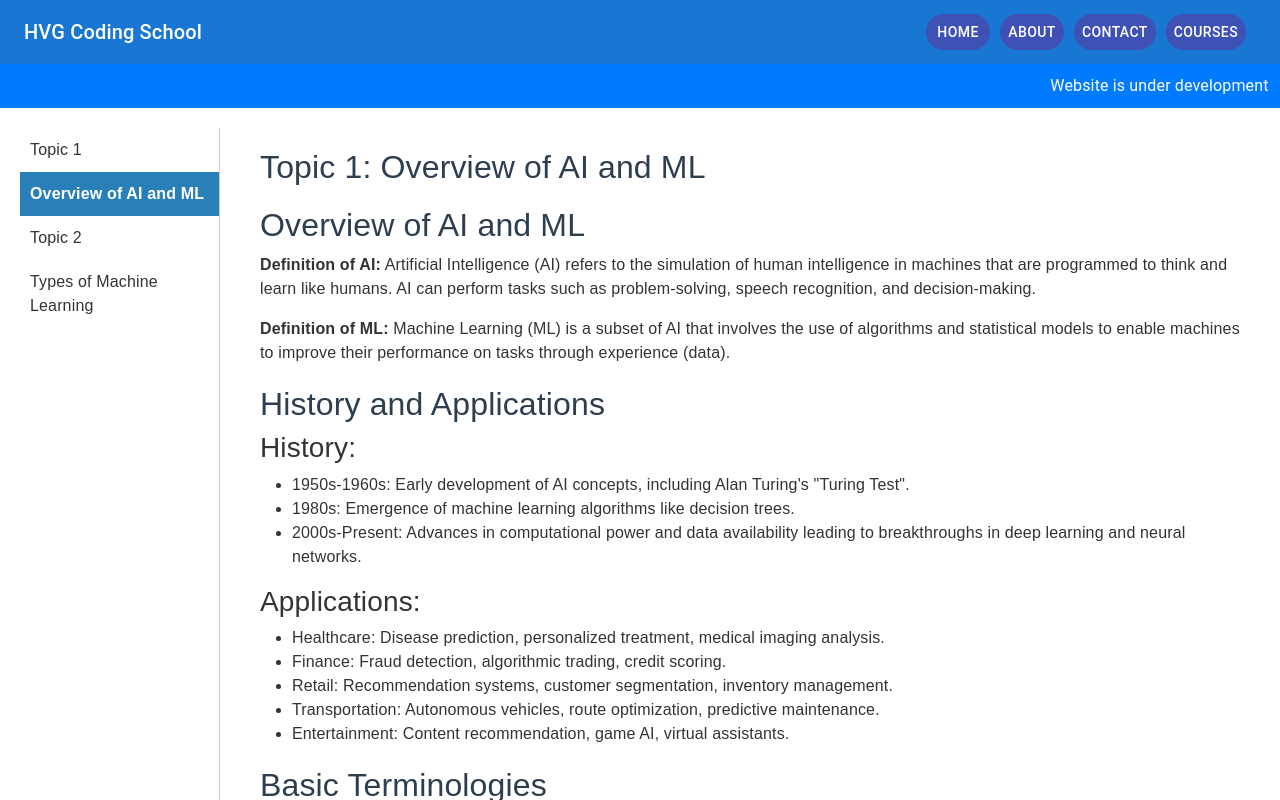
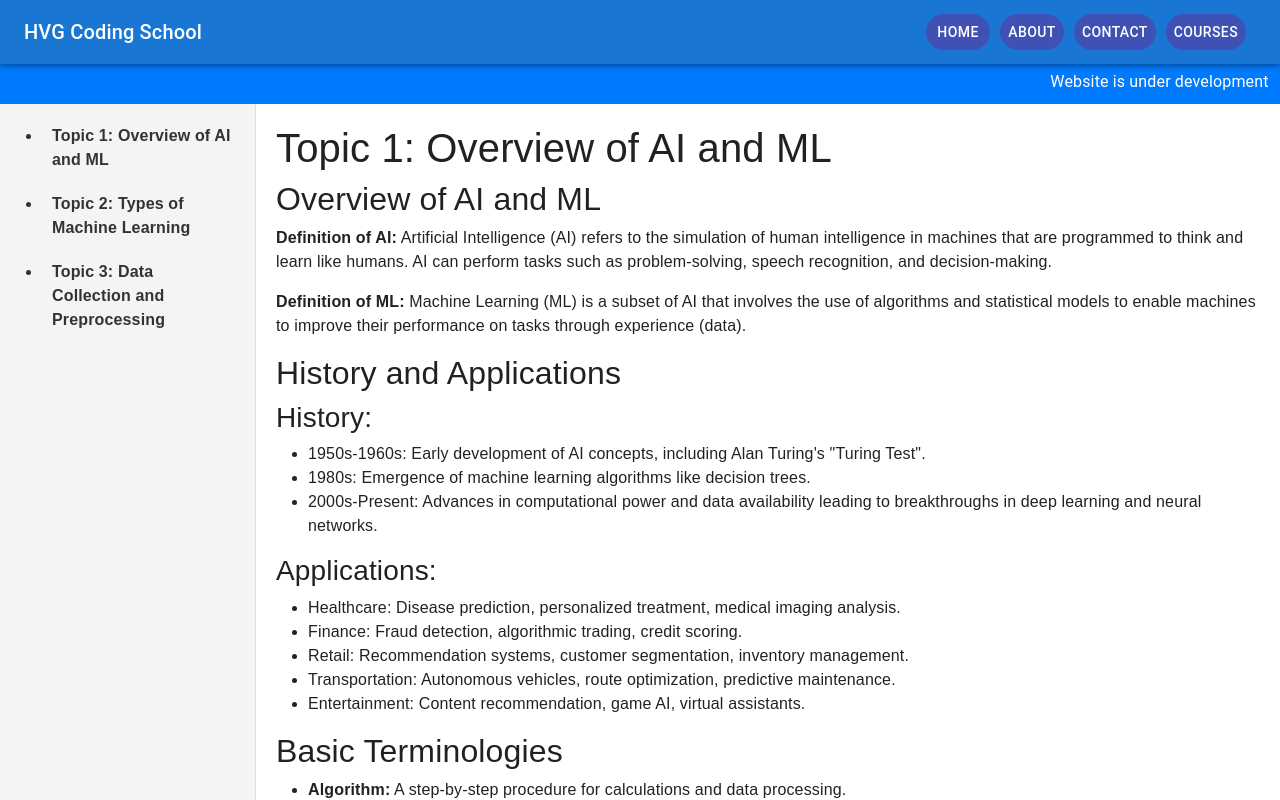
Before and after one commit to VamshiGangadhar/HVG_Coding_School, a React (Create React App) app: page /courses/AIandML in a window 1280 px wide. Shown: the top 800 px of the page. Built offline with nearby package versions, Linux system fonts and the light colour scheme.

Commit message:
rmeoved unwanted packages

```diff
--- a/src/components/NavigationBar/Navigation.js
+++ b/src/components/NavigationBar/Navigation.js
@@ -64,7 +64,7 @@ const Navigation = () => {
   return (
     <>
       <CssBaseline>
-        <AppBar position="static">
+        <AppBar position="fixed" sx={{ marginBottom: "50px" }}>
           <Toolbar sx={{ display: "flex", justifyContent: "space-between" }}>
             <Typography
               variant="h6"
@@ -130,7 +130,14 @@ const Navigation = () => {
           </Toolbar>
         </AppBar>
       </CssBaseline>
-      <ScrollingText sx={{ fontSize: { xs: "12px", sm: "16px" } }}>
+      <ScrollingText
+        sx={{
+          fontSize: { xs: "12px", sm: "16px" },
+          marginTop: "60px",
+          // marginBottom: "60px",
+          // position: "fixed",
+        }}
+      >
         <div>
           <span>Website is under development</span>
           <span style={{ paddingLeft: "100%" }}>
--- a/src/pages/CourseContent/AIandML/AIandML.css
+++ b/src/pages/CourseContent/AIandML/AIandML.css
@@ -1,58 +1,60 @@
 .course-container {
   display: flex;
   font-family: Arial, sans-serif;
-    margin: 20px;
-    color: #333;
 }
 
 .side-navigation {
-    width: 200px;
-    margin-right: 20px;
-    border-right: 1px solid #ccc;
+  width: 20%;
+  background-color: #f4f4f4;
+  padding: 10px;
+  border-right: 1px solid #ddd;
+  position: fixed;
+  height: 100%;
+  overflow-y: auto;
 }
 
-  .side-navigation ul {
-    list-style: none;
-    padding: 0;
-  }
-
-  .side-navigation li {
+.topic-title {
   padding: 10px;
   cursor: pointer;
-  }
-
-  .side-navigation li.active {
-    background-color: #2980b9;
-    color: white;
+  color: #333;
   font-weight: bold;
 }
 
-  .side-navigation .day-title {
-    font-weight: bold;
-    margin-top: 20px;
-    padding: 10px;
-    cursor: default;
+.topic-title:hover {
+  background-color: #ddd;
 }
 
 .content-section {
-    flex: 1;
+  width: 80%;
   padding: 20px;
-  }
-
-  .content-section h1 {
-    font-size: 2em;
-    margin-bottom: 20px;
-    color: #2c3e50;
-  }
-
-  .content-section h2, h3 {
-    color: #2c3e50;
-    margin-top: 20px;
+  margin-left: 20%;
 }
 
 .flowchart {
-    display: block;
-    max-width: 100%;
+  width: 100%;
   height: auto;
-    margin: 20px 0;
 }
+
+.code-block {
+  background-color: #2d2d2d;
+  color: #ccc;
+  padding: 10px;
+  border-radius: 5px;
+  margin-bottom: 20px;
+}
+
+.code-block h4 {
+  color: #f08d49;
+  margin-bottom: 5px;
+}
+
+.code-block pre {
+  background-color: #2d2d2d;
+  padding: 10px;
+  overflow-x: auto;
+}
+
+.code-block code {
+  color: #ccc;
+  font-family: "Courier New", Courier, monospace;
+}
--- /dev/null
+++ b/src/pages/CourseContent/AIandML/CodeBlock.css
@@ -0,0 +1,23 @@
+.code-block {
+    background-color: #2d2d2d;
+    color: #ccc;
+    padding: 10px;
+    border-radius: 5px;
+    margin-bottom: 20px;
+  }
+
+  .code-block h4 {
+    color: #f08d49;
+    margin-bottom: 5px;
+  }
+
+  .code-block pre {
+    background-color: #2d2d2d;
+    padding: 10px;
+    overflow-x: auto;
+  }
+
+  .code-block code {
+    color: #ccc;
+    font-family: "Courier New", Courier, monospace;
+  }
--- /dev/null
+++ b/src/pages/CourseContent/AIandML/CodeBlock.js
@@ -0,0 +1,15 @@
+import React from "react";
+import "./CodeBlock.css"; // Importing the CSS file for styling the code block
+
+const CodeBlock = ({ title, code }) => {
+  return (
+    <div className="code-block">
+      <h4>{title}</h4>
+      <pre>
+        <code>{code}</code>
+      </pre>
+    </div>
+  );
+};
+
+export default CodeBlock;
--- /dev/null
+++ b/src/pages/CourseContent/AIandML/ContentSection.js
@@ -0,0 +1,12 @@
+import React from "react";
+
+const ContentSection = ({ activeTopic }) => {
+  return (
+    <div className="content-section">
+      <h1>{activeTopic.title}</h1>
+      {activeTopic.content}
+    </div>
+  );
+};
+
+export default ContentSection;
--- /dev/null
+++ b/src/pages/CourseContent/AIandML/SideNavigation.js
@@ -0,0 +1,21 @@
+import React from "react";
+
+const SideNavigation = ({ topics, handleTopicChange }) => {
+  return (
+    <div className="side-navigation">
+      <ul>
+        {Object.keys(topics).map((topic) => (
+          <li
+            key={topic}
+            className="topic-title"
+            onClick={() => handleTopicChange(topic)}
+          >
+            {topics[topic].title}
+          </li>
+        ))}
+      </ul>
+    </div>
+  );
+};
+
+export default SideNavigation;
--- a/src/pages/CourseContent/AIandML/index.js
+++ b/src/pages/CourseContent/AIandML/index.js
@@ -1,12 +1,13 @@
 import React, { useState } from "react";
-import './AIandML.css'; // Importing the CSS file for styling
+import SideNavigation from "./SideNavigation";
+import ContentSection from "./ContentSection";
+import "./AIandML.css";
+import CodeBlock from "./CodeBlock";
 
 const AIandML = () => {
-  const [activeTopic, setActiveTopic] = useState("Topic 1: Overview of AI and ML");
-
-  const handleTopicChange = (topic) => {
-    setActiveTopic(topic);
-  };
+  const [activeTopic, setActiveTopic] = useState(
+    "Topic 1: Overview of AI and ML"
+  );
 
   const topics = {
     "Topic 1: Overview of AI and ML": {
@@ -14,104 +15,368 @@ const AIandML = () => {
       content: (
         <>
           <h2>Overview of AI and ML</h2>
-          <p><strong>Definition of AI:</strong> Artificial Intelligence (AI) refers to the simulation of human intelligence in machines that are programmed to think and learn like humans. AI can perform tasks such as problem-solving, speech recognition, and decision-making.</p>
-          <p><strong>Definition of ML:</strong> Machine Learning (ML) is a subset of AI that involves the use of algorithms and statistical models to enable machines to improve their performance on tasks through experience (data).</p>
+          <p>
+            <strong>Definition of AI:</strong> Artificial Intelligence (AI)
+            refers to the simulation of human intelligence in machines that are
+            programmed to think and learn like humans. AI can perform tasks such
+            as problem-solving, speech recognition, and decision-making.
+          </p>
+          <p>
+            <strong>Definition of ML:</strong> Machine Learning (ML) is a subset
+            of AI that involves the use of algorithms and statistical models to
+            enable machines to improve their performance on tasks through
+            experience (data).
+          </p>
 
           <h2>History and Applications</h2>
           <h3>History:</h3>
           <ul>
-            <li>1950s-1960s: Early development of AI concepts, including Alan Turing's "Turing Test".</li>
-            <li>1980s: Emergence of machine learning algorithms like decision trees.</li>
-            <li>2000s-Present: Advances in computational power and data availability leading to breakthroughs in deep learning and neural networks.</li>
+            <li>
+              1950s-1960s: Early development of AI concepts, including Alan
+              Turing's "Turing Test".
+            </li>
+            <li>
+              1980s: Emergence of machine learning algorithms like decision
+              trees.
+            </li>
+            <li>
+              2000s-Present: Advances in computational power and data
+              availability leading to breakthroughs in deep learning and neural
+              networks.
+            </li>
           </ul>
           <h3>Applications:</h3>
           <ul>
-            <li>Healthcare: Disease prediction, personalized treatment, medical imaging analysis.</li>
-            <li>Finance: Fraud detection, algorithmic trading, credit scoring.</li>
-            <li>Retail: Recommendation systems, customer segmentation, inventory management.</li>
-            <li>Transportation: Autonomous vehicles, route optimization, predictive maintenance.</li>
-            <li>Entertainment: Content recommendation, game AI, virtual assistants.</li>
+            <li>
+              Healthcare: Disease prediction, personalized treatment, medical
+              imaging analysis.
+            </li>
+            <li>
+              Finance: Fraud detection, algorithmic trading, credit scoring.
+            </li>
+            <li>
+              Retail: Recommendation systems, customer segmentation, inventory
+              management.
+            </li>
+            <li>
+              Transportation: Autonomous vehicles, route optimization,
+              predictive maintenance.
+            </li>
+            <li>
+              Entertainment: Content recommendation, game AI, virtual
+              assistants.
+            </li>
           </ul>
 
           <h2>Basic Terminologies</h2>
           <ul>
-            <li><strong>Algorithm:</strong> A step-by-step procedure for calculations and data processing.</li>
-            <li><strong>Model:</strong> A mathematical representation of a real-world process.</li>
-            <li><strong>Training:</strong> The process of teaching an ML model using data.</li>
-            <li><strong>Feature:</strong> An individual measurable property or characteristic of a phenomenon being observed.</li>
-            <li><strong>Label:</strong> The output or target variable in supervised learning.</li>
-            <li><strong>Dataset:</strong> A collection of data used for training and testing ML models.</li>
-            <li><strong>Overfitting:</strong> A model that performs well on training data but poorly on new, unseen data.</li>
-            <li><strong>Underfitting:</strong> A model that performs poorly on both training and new data.</li>
+            <li>
+              <strong>Algorithm:</strong> A step-by-step procedure for
+              calculations and data processing.
+            </li>
+            <li>
+              <strong>Model:</strong> A mathematical representation of a
+              real-world process.
+            </li>
+            <li>
+              <strong>Training:</strong> The process of teaching an ML model
+              using data.
+            </li>
+            <li>
+              <strong>Feature:</strong> An individual measurable property or
+              characteristic of a phenomenon being observed.
+            </li>
+            <li>
+              <strong>Label:</strong> The output or target variable in
+              supervised learning.
+            </li>
+            <li>
+              <strong>Dataset:</strong> A collection of data used for training
+              and testing ML models.
+            </li>
+            <li>
+              <strong>Overfitting:</strong> A model that performs well on
+              training data but poorly on new, unseen data.
+            </li>
+            <li>
+              <strong>Underfitting:</strong> A model that performs poorly on
+              both training and new data.
+            </li>
           </ul>
         </>
-      )
+      ),
     },
     "Topic 2: Types of Machine Learning": {
       title: "Topic 2: Types of Machine Learning",
       content: (
         <>
           <h2>Supervised Learning</h2>
-          <p><strong>Definition:</strong> Supervised learning is a type of ML where the model is trained on a labeled dataset, meaning each training example is paired with an output label.</p>
-          <p><strong>Examples:</strong></p>
+          <p>
+            <strong>Definition:</strong> Supervised learning is a type of ML
+            where the model is trained on a labeled dataset, meaning each
+            training example is paired with an output label.
+          </p>
+          <p>
+            <strong>Examples:</strong>
+          </p>
           <ul>
-            <li>Classification: Predicting a categorical label (e.g., spam detection, image classification).</li>
-            <li>Regression: Predicting a continuous value (e.g., house prices, stock prices).</li>
+            <li>
+              Classification: Predicting a categorical label (e.g., spam
+              detection, image classification).
+            </li>
+            <li>
+              Regression: Predicting a continuous value (e.g., house prices,
+              stock prices).
+            </li>
           </ul>
-          <p><strong>Process:</strong></p>
+          <p>
+            <strong>Process:</strong>
+          </p>
           <ol>
             <li>Collect and preprocess data.</li>
             <li>Split data into training and test sets.</li>
             <li>Train the model on the training set.</li>
             <li>Validate and test the model on the test set.</li>
           </ol>
-          {/* Add a flowchart here showing the process of Supervised Learning */}
-          <img src="supervised-learning-flowchart.png" alt="Supervised Learning Flowchart" className="flowchart" />
+          <img
+            src="supervised-learning-flowchart.png"
+            alt="Supervised Learning Flowchart"
+            className="flowchart"
+          />
 
           <h2>Unsupervised Learning</h2>
-          <p><strong>Definition:</strong> Unsupervised learning involves training a model on data without labeled responses, allowing the model to identify patterns and structures in the data.</p>
-          <p><strong>Examples:</strong></p>
+          <p>
+            <strong>Definition:</strong> Unsupervised learning involves training
+            a model on data without labeled responses, allowing the model to
+            identify patterns and structures in the data.
+          </p>
+          <p>
+            <strong>Examples:</strong>
+          </p>
           <ul>
-            <li>Clustering: Grouping similar data points together (e.g., customer segmentation, image segmentation).</li>
-            <li>Association: Finding rules that describe large portions of the data (e.g., market basket analysis).</li>
+            <li>
+              Clustering: Grouping similar data points together (e.g., customer
+              segmentation, image segmentation).
+            </li>
+            <li>
+              Association: Finding rules that describe large portions of the
+              data (e.g., market basket analysis).
+            </li>
           </ul>
-          <p><strong>Process:</strong></p>
+          <p>
+            <strong>Process:</strong>
+          </p>
           <ol>
             <li>Collect and preprocess data.</li>
-            <li>Use algorithms like K-Means, hierarchical clustering, or Apriori.</li>
+            <li>
+              Use algorithms like K-Means, hierarchical clustering, or Apriori.
+            </li>
             <li>Analyze the patterns and groupings found by the model.</li>
           </ol>
-          {/* Add a flowchart here showing the process of Unsupervised Learning */}
-          <img src="unsupervised-learning-flowchart.png" alt="Unsupervised Learning Flowchart" className="flowchart" />
+          <img
+            src="unsupervised-learning-flowchart.png"
+            alt="Unsupervised Learning Flowchart"
+            className="flowchart"
+          />
 
           <h2>Reinforcement Learning</h2>
-          <p><strong>Definition:</strong> Reinforcement learning is a type of ML where an agent learns to make decisions by performing actions in an environment to maximize cumulative reward.</p>
-          <p><strong>Examples:</strong></p>
+          <p>
+            <strong>Definition:</strong> Reinforcement learning is a type of ML
+            where an agent learns to make decisions by performing actions in an
+            environment to maximize cumulative reward.
+          </p>
+          <p>
+            <strong>Examples:</strong>
+          </p>
           <ul>
             <li>Game Playing: AlphaGo, OpenAI Five.</li>
             <li>Robotics: Robot navigation and manipulation.</li>
           </ul>
-          <p><strong>Process:</strong></p>
+          <p>
+            <strong>Process:</strong>
+          </p>
           <ol>
             <li>Define the environment and possible actions.</li>
             <li>Implement a reward system.</li>
-            <li>Use algorithms like Q-Learning or Deep Q-Networks (DQN) to train the agent.</li>
+            <li>
+              Use algorithms like Q-Learning or Deep Q-Networks (DQN) to train
+              the agent.
+            </li>
             <li>Allow the agent to learn through trial and error.</li>
           </ol>
-          {/* Add a flowchart here showing the process of Reinforcement Learning */}
-          <img src="reinforcement-learning-flowchart.png" alt="Reinforcement Learning Flowchart" className="flowchart" />
+          <img
+            src="reinforcement-learning-flowchart.png"
+            alt="Reinforcement Learning Flowchart"
+            className="flowchart"
+          />
 
           <h2>Key Differences</h2>
-          <p><strong>Supervised vs. Unsupervised:</strong></p>
+          <p>
+            <strong>Supervised vs. Unsupervised:</strong>
+          </p>
           <ul>
-            <li>Supervised learning uses labeled data; unsupervised learning uses unlabeled data.</li>
-            <li>Supervised learning focuses on prediction; unsupervised learning focuses on pattern detection.</li>
+            <li>
+              Supervised learning uses labeled data; unsupervised learning uses
+              unlabeled data.
+            </li>
+            <li>
+              Supervised learning focuses on prediction; unsupervised learning
+              focuses on pattern detection.
+            </li>
           </ul>
-          <p><strong>Supervised vs. Reinforcement:</strong></p>
+          <p>
+            <strong>Supervised vs. Reinforcement:</strong>
+          </p>
           <ul>
-            <li>Supervised learning has a fixed dataset; reinforcement learning involves interaction with a dynamic environment.</li>
-            <li>Supervised learning aims at learning from examples; reinforcement learning aims at learning through rewards and penalties.</li>
+            <li>
+              Supervised learning has a fixed dataset; reinforcement learning
+              involves interaction with a dynamic environment.
+            </li>
+            <li>
+              Supervised learning aims at learning from examples; reinforcement
+              learning aims at learning through rewards and penalties.
+            </li>
           </ul>
+        </>
+      ),
+    },
+    "Topic 3: Data Collection and Preprocessing": {
+      title: "Topic 3: Data Collection and Preprocessing",
+      content: (
+        <>
+          <h2>Data Collection and Preprocessing</h2>
+          <h3>Lecture Notes</h3>
+          <ol>
+            <li>
+              <strong>Introduction to Data Collection and Preprocessing</strong>
+            </li>
+            <ul>
+              <li>
+                Importance of Data: Quality data is crucial for the success of
+                AI and ML models. Garbage in, garbage out.
+              </li>
+              <li>Accuracy: Ensures predictions are reliable.</li>
+              <li>
+                Representativeness: Data should cover all aspects of the
+                problem.
+              </li>
+              <li>
+                Volume: Sufficient data volume is required to train robust
+                models.
+              </li>
+            </ul>
+            <li>
+              <strong>Data Collection Methods</strong>
+            </li>
+            <ul>
+              <li>
+                <strong>Primary Data Collection:</strong>
+              </li>
+              <ul>
+                <li>
+                  Surveys and Questionnaires: Collect data directly from
+                  individuals.
+                </li>
+                <li>Experiments: Controlled experiments to collect data.</li>
+                <li>
+                  Observations: Data collected through direct observation.
+                </li>
+              </ul>
+              <li>
+                <strong>Secondary Data Collection:</strong>
+              </li>
+              <ul>
+                <li>
+                  Public Databases: UCI Machine Learning Repository, Kaggle
+                  Datasets.
+                </li>
+                <li>
+                  APIs: Accessing data from web services (e.g., Twitter API,
+                  Google Maps API).
+                </li>
+                <li>
+                  Web Scraping: Extracting data from websites using tools like
+                  BeautifulSoup, Scrapy.
+                </li>
+              </ul>
+            </ul>
+            <li>
+              <strong>Data Cleaning and Preprocessing Techniques</strong>
+            </li>
+            <ul>
+              <li>
+                <strong>Handling Missing Values:</strong>
+              </li>
+              <ul>
+                <li>Removal: Remove rows/columns with missing values.</li>
+                <li>
+                  Imputation: Fill missing values with mean, median, or mode.
+                </li>
+              </ul>
+              <li>
+                <strong>Handling Outliers:</strong>
+              </li>
+              <ul>
+                <li>
+                  Detection: Use statistical methods to identify outliers.
+                </li>
+                <li>Treatment: Remove or transform outliers.</li>
+              </ul>
+              <li>
+                <strong>Normalization and Scaling:</strong>
+              </li>
+              <ul>
+                <li>Min-Max Scaling</li>
+                <li>Standardization</li>
+              </ul>
+              <li>
+                <strong>Encoding Categorical Variables</strong>
+              </li>
+              <li>
+                <strong>Feature Selection and Extraction</strong>
+              </li>
+            </ul>
+            <li>
+              <strong>Practical Exercise</strong>
+            </li>
+            <ul>
+              <li>
+                Task: Implement data collection and preprocessing on a sample
+                dataset.
+              </li>
+              <li>Collect data from a public dataset.</li>
+              <li>Clean the data by handling missing values and outliers.</li>
+              <li>Normalize and encode the data.</li>
+              <li>Select and extract features for model training.</li>
+            </ul>
+          </ol>
+          <h3>Coding Examples in Python</h3>
+          <p>Here are some coding examples in Python for data collection and preprocessing:</p>
+          <CodeBlock title="Handling Missing Values" code={`
+import pandas as pd
+# Read data from a CSV file
+df = pd.read_csv('data.csv')
+# Remove rows with missing values
+df.dropna(inplace=True)
+# Fill missing values with mean
+df.fillna(df.mean(), inplace=True)
+`} />
+          <CodeBlock title="Handling Outliers" code={`
+from scipy import stats
+# Detect outliers using Z-score
+z_scores = stats.zscore(df['column_name'])
+# Remove outliers based on Z-score
+df = df[(z_scores < 3) & (z_scores > -3)]
+`} />
+          <CodeBlock title="Normalization and Scaling" code={`
+from sklearn.preprocessing import MinMaxScaler, StandardScaler
+# Min-Max Scaling
+scaler = MinMaxScaler()
+df[['column_name']] = scaler.fit_transform(df[['column_name']])
+# Standardization
+scaler = StandardScaler()
+df[['column_name']] = scaler.fit_transform(df[['column_name']])
+`} />
         </>
       )
     }
@@ -119,22 +384,8 @@ const AIandML = () => {
 
   return (
     <div className="course-container">
-      <div className="side-navigation">
-        <ul>
-          <li className="Topic-title">Topic 1</li>
-          <li onClick={() => handleTopicChange("Topic 1: Overview of AI and ML")} className={activeTopic === "Topic 1: Overview of AI and ML" ? 'active' : ''}>
-            Overview of AI and ML
-          </li>
-          <li className="Topic-title">Topic 2</li>
-          <li onClick={() => handleTopicChange("Topic 2: Types of Machine Learning")} className={activeTopic === "Topic 2: Types of Machine Learning" ? 'active' : ''}>
-            Types of Machine Learning
-          </li>
-        </ul>
-      </div>
-      <div className="content-section">
-        <h1>{topics[activeTopic].title}</h1>
-        {topics[activeTopic].content}
-      </div>
+      <SideNavigation topics={topics} handleTopicChange={setActiveTopic} />
+      <ContentSection activeTopic={topics[activeTopic]} />
     </div>
   );
 };
```
Lines whose indentation alone changed are shown as unchanged.
